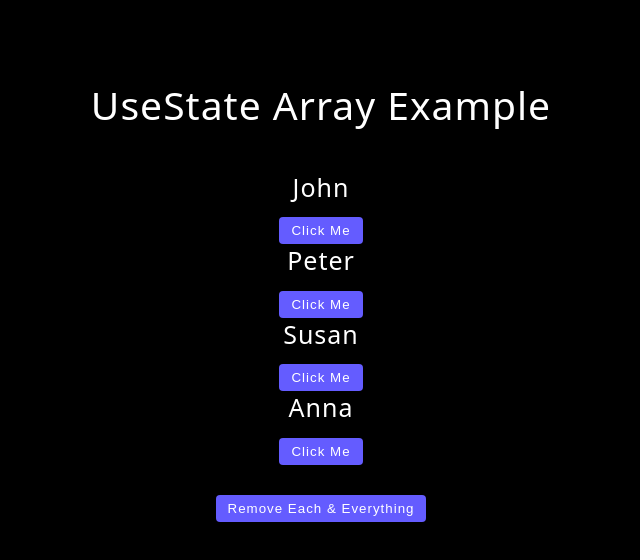
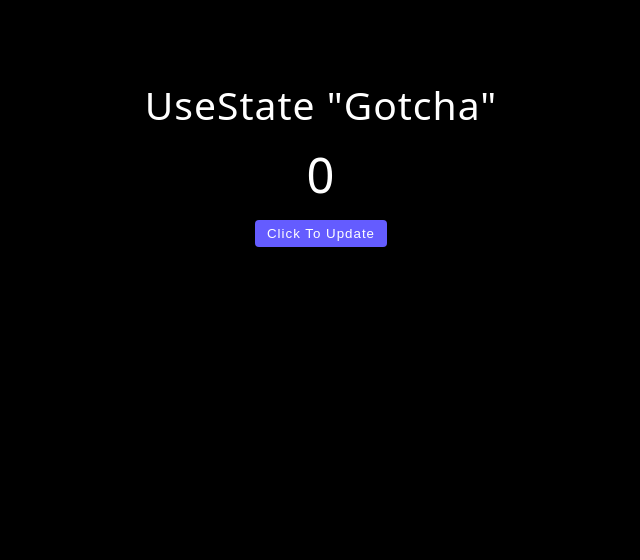
Before and after one commit to karmaaryan/learnReact-1, a React (Vite) app in the folder aryan/firstViteApp/: page / in a window 1280 px wide. Shown: the top 560 px of the page, without its empty margins (319-959 px from the left). Built offline with nearby package versions, Linux system fonts and the light colour scheme.

Commit message:
useStateComplete

```diff
--- a/aryan/firstViteApp/src/App.jsx
+++ b/aryan/firstViteApp/src/App.jsx
@@ -1,10 +1,10 @@
 import React from 'react';
-import Starter from './tutorial/01-useState/starter/03-useState-array'
+import Start from './tutorial/01-useState/starter/05-useState-gotcha'
 
-function App() {
+function App(){
   return (
     <div className='container'>
-      <Starter/>
+      <Start/>
     </div>
   );
 }
--- a/aryan/firstViteApp/src/tutorial/01-useState/final/05-useState-gotcha.jsx
+++ b/aryan/firstViteApp/src/tutorial/01-useState/final/05-useState-gotcha.jsx
@@ -10,8 +10,8 @@ const UseStateGotcha = () => {
     // }, 3000);
     setTimeout(() => {
       console.log('clicked the button');
-      setValue((currentState) => {
-        return currentState + 1;
+      setValue((abcd) => {
+        return abcd + 1;
       });
     }, 3000);
   };
--- a/aryan/firstViteApp/src/tutorial/01-useState/starter/05-useState-gotcha.jsx
+++ b/aryan/firstViteApp/src/tutorial/01-useState/starter/05-useState-gotcha.jsx
@@ -1,5 +1,23 @@
+import { useState } from "react";
+
 const UseStateGotcha = () => {
-  return <h2>useState "gotcha"</h2>;
+
+  const [num0, updateValue] = useState(0);
+
+  const update=()=>{
+    setTimeout(()=>{
+      updateValue((input)=>{
+        return input+1;
+      })
+    },1000)
+  }
+
+  return <div>
+    <h2>useState "gotcha"</h2>
+    <h1>{num0}</h1>
+    <button className="btn" onClick={update}>Click to Update</button>
+   </div>
+
 };
 
 export default UseStateGotcha;
```
Also changed, not shown: aryan/firstViteApp/src/tutorial/01-useState/starter/04-useState-object.jsx (+24 -1 lines), aryan/firstViteApp/src/tutorial/01-useState/final/04-useState-object.jsx (line endings or trailing spaces).
